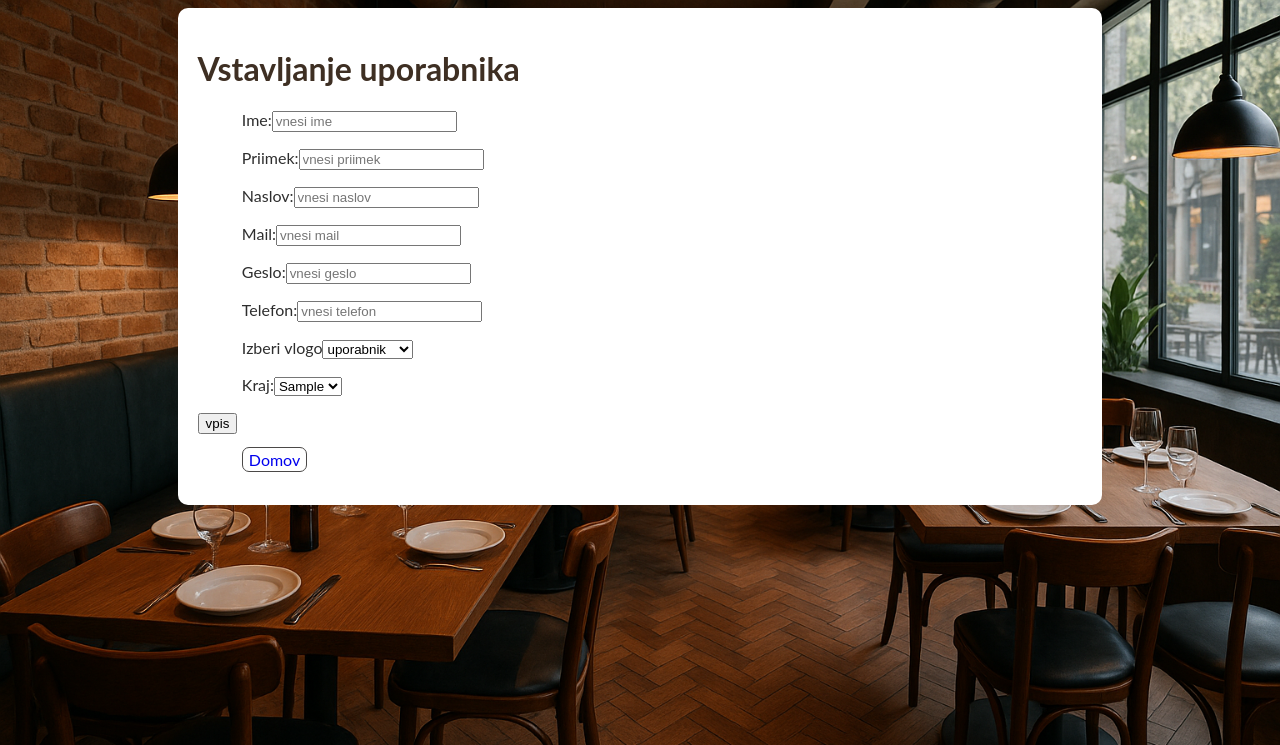
After one commit to davidB123KING/dostava-hrane, a PHP site: page /registracija.php in a window 1280 px wide. The commit adds this page. Shown: the top 745 px of the page. Run offline with PHP 8.4, Linux system fonts and the light colour scheme; tables that the repository leaves empty or names only in its code hold one stand-in row (values such as "Sample post").

Commit message:
narejena registracija

```diff
--- a/baza.php
+++ b/baza.php
@@ -8,4 +8,4 @@ $database='dostava-hrane';
 $link=mysqli_connect($host, $user ,$password ,$database)
 or die("Povezovanje ni mogoče");
 
-mysqli_set_charset($link ,"utf-8");
+mysqli_set_charset($link ,"utf8");
--- a/index.php
+++ b/index.php
@@ -6,15 +6,19 @@
 
 </head>
 <body>
+
     <div class="vse">
+
         <div class="meni">
             <a href="index.php">Domov</a>
             <a href="meni.php">Meni</a>
             <a href="kontakt.php">Kontakt</a>
+            <a class="desno" href="registracija.php">Registracija</a>
+            <a class="desno" href="prijava.php">Prijava</a>
 </div>
         <div id="notranji">
             <h1>DOSTAVA HRANE - na dom enostavno in hitro</h1>
-            <p>Naroči zdaj iz najljubših restavracij</p>
+            <p>naroči zdaj iz najljubših restavracij</p>
 </div>
 </div>
 </body>
--- a/oblika.css
+++ b/oblika.css
@@ -2,6 +2,10 @@ body{
     font-family: 'Lato', 'Open Sans', 'Segoe UI';
     background-image:url("restavracija.png");
     background-color: #f5f1ec;
+    /*chat-gpt pomoč */
+    background-repeat: no-repeat;
+    background-size: cover;
+    /*do sem*/
 }
 .vse{
     background-color:#ffffff;
@@ -28,3 +32,11 @@ a{
 a:hover {
   background-color: #a57f60;
 }
+.desno{
+    float:right;
+    margin-right: 2%;
+}
+.meni{
+  border-bottom: #2e2e2e 1px solid;
+  padding: 10px;
+}
--- /dev/null
+++ b/registracija.php
@@ -0,0 +1,46 @@
+<?php
+require_once'baza.php';
+$sql="SELECT * FROM kraji;";
+$result= mysqli_query($link ,$sql);
+?>
+
+<!DOCTYPE html>
+<html lang="sl">
+<head>
+<title>registracija</title>
+<meta charset="UTF-8">
+<link rel="stylesheet" href="oblika.css">
+</head>
+<body>
+    <div class="vse">
+
+	<h1>Vstavljanje uporabnika</h1>
+
+	<form method="post"action="dobljeni_upo.php">
+		<p>Ime:<input type="text"name="ime"placeholder="vnesi ime"required></p>
+		<p>Priimek:<input type="text"name="priimek"placeholder="vnesi priimek"required></p>
+        <p>Naslov:<input type="text"name="naslov"placeholder="vnesi naslov"required></p>
+		<p>Mail:<input type="email"name="email"placeholder="vnesi mail"required></p>
+		<p>Geslo:<input type="password"name="geslo"placeholder="vnesi geslo"></p>
+        <p>Telefon:<input type="tel"name="telefonska-stevilka"placeholder="vnesi telefon"required></p>
+        <p>Izberi vlogo<select name="vloga" required>
+        <option value="uporabnik">uporabnik</option>
+        <option value="dostavljalec">kurir</option>
+        <option value="admin">restavracija</option>
+        </select></p>
+		<p>Kraj:<select name="kraj_id" required>
+		<?php
+		while($row=mysqli_fetch_array($result)){
+			echo '<option value="'.$row['id_k'].'">'.$row['kraj'].'</option>';
+		}
+		?>
+
+			</select></p>
+		<input type="submit" value="vpis" name="subm">
+	</form>
+	<p>
+	<a href="index.php">Domov</a>
+	</p>
+    </div>
+</body>
+</html>
--- /dev/null
+++ b/seja.php
@@ -0,0 +1,2 @@
+<?php
+session_start();
```
Also changed, not shown: dobljeni_upo.php (added, +24 -0 lines).
